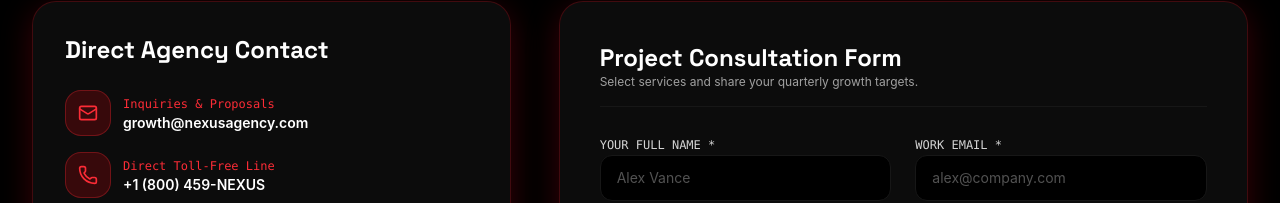
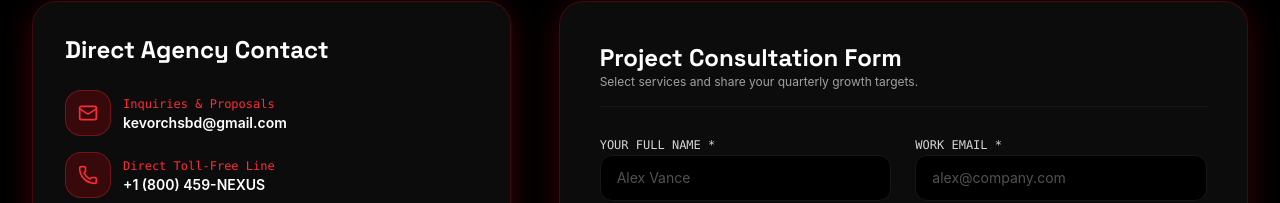
Before and after one commit to mythilijaikumar2-crypto/new-web-site-, a React (Vite) app: page /contact in a window 1280 px wide. Shown: the part 553-756 px from the top of the page. Built offline with nearby package versions, Linux system fonts and the light colour scheme.

Commit message:
Update email address to kevorchsbd@gmail.com across Footer and Contact page

```diff
--- a/src/components/Footer.tsx
+++ b/src/components/Footer.tsx
@@ -131,7 +131,7 @@ export const Footer: React.FC = () => {
               </a>
 
               <a
-                href="mailto:contact@nexusagency.com"
+                href="mailto:kevorchsbd@gmail.com"
                 aria-label="Email"
                 title="Email"
                 className="p-2.5 rounded-xl border transition-all duration-300 hover:scale-110 bg-[#EA4335]/10 border-[#EA4335]/30 text-[#EA4335] hover:bg-[#EA4335] hover:text-white shadow-xs"
--- a/src/pages/Contact.tsx
+++ b/src/pages/Contact.tsx
@@ -174,7 +174,7 @@ export const Contact: React.FC = () => {
                   </div>
                   <div>
                     <span className={`text-xs font-mono ${isDark ? 'text-red-500' : 'text-stone-600'}`}>Inquiries & Proposals</span>
-                    <p className={`font-semibold ${isDark ? 'text-white' : 'text-neutral-900'}`}>growth@nexusagency.com</p>
+                    <p className={`font-semibold ${isDark ? 'text-white' : 'text-neutral-900'}`}>kevorchsbd@gmail.com</p>
                   </div>
                 </div>
 
@@ -242,7 +242,7 @@ export const Contact: React.FC = () => {
                   </a>
 
                   <a
-                    href="mailto:contact@nexusagency.com"
+                    href="mailto:kevorchsbd@gmail.com"
                     className="flex items-center gap-2.5 p-3 rounded-xl border transition-all hover:scale-[1.02] bg-[#EA4335]/10 border-[#EA4335]/30 text-[#EA4335] hover:bg-[#EA4335] hover:text-white font-semibold"
                   >
                     <Mail className="w-4 h-4 stroke-[2.2]" />
```
